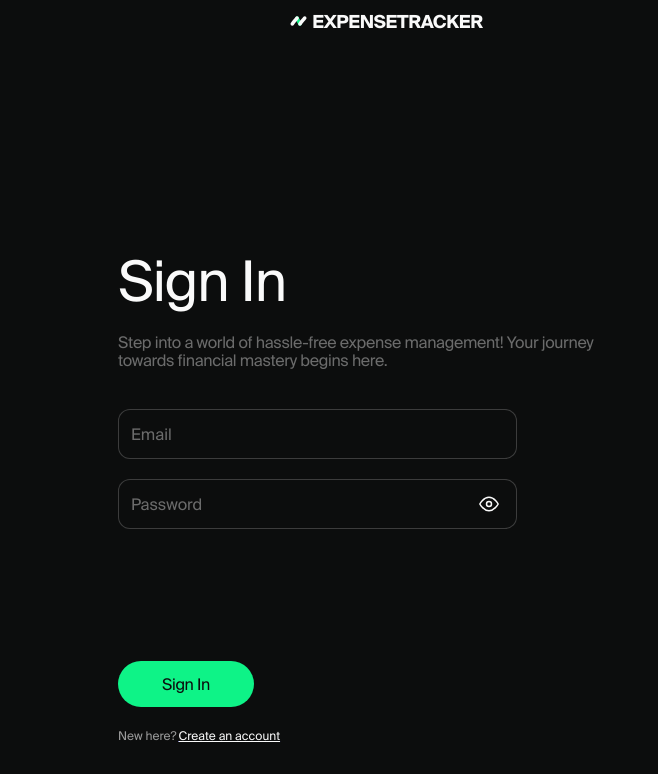
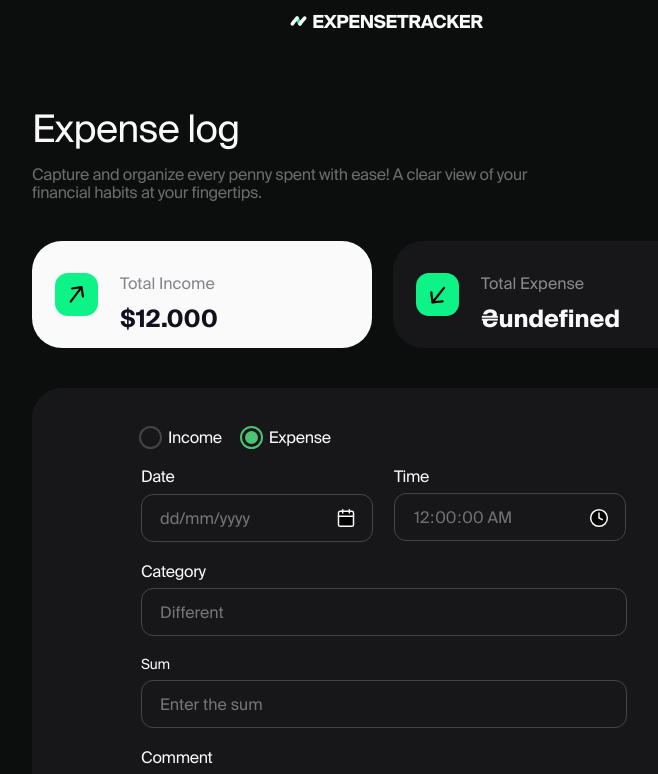
Before and after one commit to Tane4ka170/project_blackout, a React (Create React App) app: page /project_blackout/transactions/expenses in a window 1280 px wide. Before the commit this address led to /project_blackout/login. Shown: the top 774 px of the page, without its empty margins (256-914 px from the left). Built offline with nearby package versions, Linux system fonts and the light colour scheme.

Commit message:
fix preSelectedType

```diff
--- a/src/components/transactionForm/radioBtn/RadioBtn.js
+++ b/src/components/transactionForm/radioBtn/RadioBtn.js
@@ -16,8 +16,9 @@ const RadioBtn = ({ control }) => {
   const navigate = useNavigate();
 
   useEffect(() => {
-    setType(PreSelectType(transactionsType)) ;
-  }, [transactionsType]);
+    setType(PreSelectType(transactionsType));
+    navigate(`/transactions/${PreSelectType(transactionsType)}`)
+  }, [navigate, transactionsType]);
 
   const handleTypeChange = (value) => {
     navigate(`/transactions/${value}`)
--- a/src/pages/MainTransactionsPage/MainTransactionsPage.js
+++ b/src/pages/MainTransactionsPage/MainTransactionsPage.js
@@ -3,8 +3,8 @@ import React, { useEffect } from "react";
 import { useMediaQuery } from 'react-responsive'
 
 // selectors
-  import { useDispatch, useSelector } from "react-redux";
-  import { selectIsLoggedIn } from "redux/auth/selectors.js";
+import { useDispatch, useSelector } from "react-redux";
+import { selectIsLoggedIn } from "redux/auth/selectors.js";
 
 // components
 import { TotalIncome, TotalExpense } from 'shared/Total';
@@ -25,16 +25,18 @@ import {
 // framer animation
 import { motion } from 'framer-motion';
 
-
-import { Navigate } from 'react-router-dom';
+// thunk's
 import { getTransactionsThunk } from "redux/transactions/operations";
 
 
 const MainTransactionsPage = () => {
+  // adaptive design
   const isNotDesktop = useMediaQuery({ query: '(max-width: 1439.98px' })
-
   const isDesktop = useMediaQuery({ query: '(min-width: 1440px)' })
 
+
+
+  // dispatch to get all transactions
   const isLoggedIn = useSelector(selectIsLoggedIn)
   const dispatch = useDispatch()
 
@@ -44,11 +46,6 @@ const MainTransactionsPage = () => {
     }
 
   }, [dispatch, isLoggedIn])
-
-
-  if (!isLoggedIn) {
-    return <Navigate to="/login" />;
-  }
 
   return (
     <StyledSection>
```
